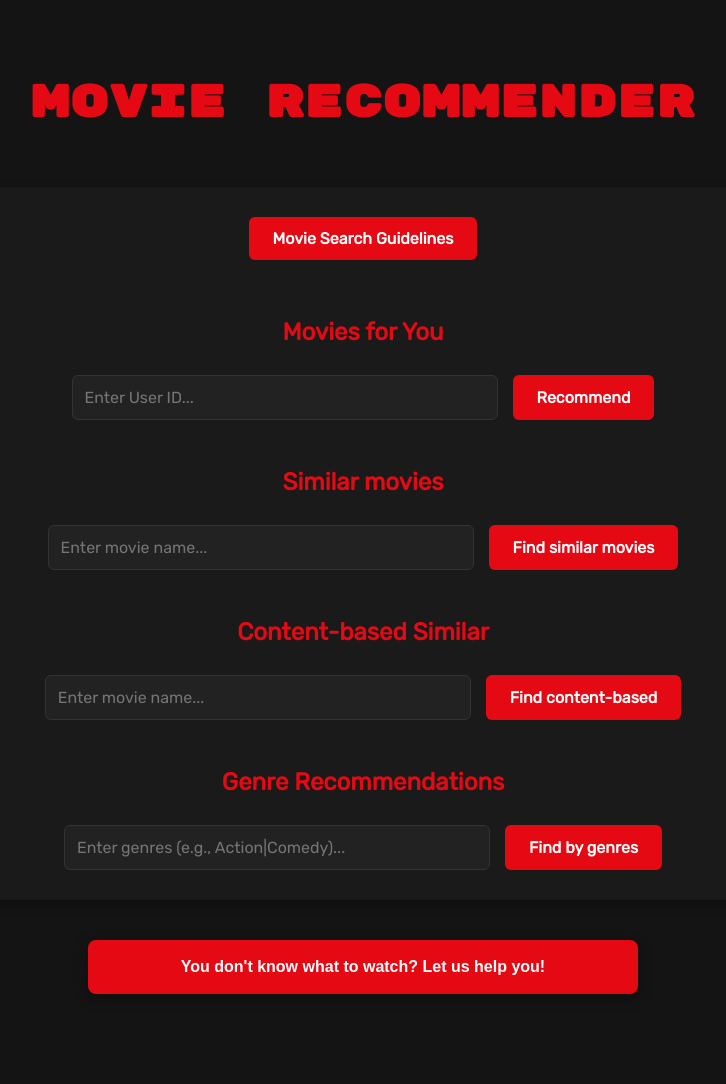
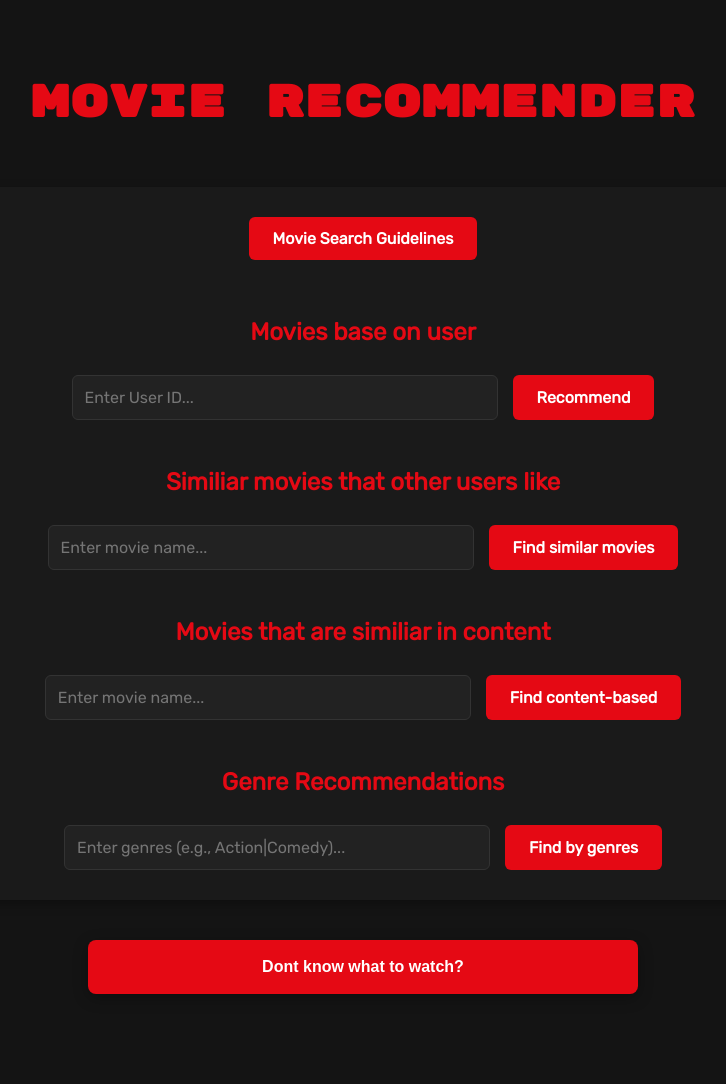
Before and after one commit to CosmosGoldl/Movies-recommendation, a Flask app: page / in a window 1280 px wide. Shown: the whole page, without its empty margins (277-1003 px from the left). Run offline with Flask 3, Linux system fonts and the light colour scheme; parts of the project's set-up code (start-up, migrations or seed data) failed here and were passed over.

Commit message:
Update UI text: improve search section labels and result heading

```diff
--- a/static/js/script.js
+++ b/static/js/script.js
@@ -348,7 +348,7 @@ async function getSimilar() {
 
         if (!response.ok) throw new Error(data.error || "Movie not found");
 
-        renderResults(data, `Because You Watched "${movieName}"`, 'becauseYouWatchedResults', 'becauseYouWatched');
+        renderResults(data, `Because you watched "${movieName}", others suggest:`, 'becauseYouWatchedResults', 'becauseYouWatched');
     } catch (error) {
         alert(error.message);
     }
--- a/templates/index.html
+++ b/templates/index.html
@@ -18,19 +18,19 @@
       </div>
 
       <div class="search-box">
-        <h3>Movies for You</h3>
+        <h3>Movies base on user</h3>
         <input type="number" id="userIdInput" placeholder="Enter User ID...">
         <button onclick="getRecommendations()">Recommend</button>
       </div>
 
       <div class="search-box">
-        <h3>Similar movies</h3>
+        <h3>Similiar movies that other users like</h3>
         <input type="text" id="movieInput" placeholder="Enter movie name...">
         <button onclick="getSimilar()">Find similar movies</button>
       </div>
 
       <div class="search-box">
-        <h3>Content-based Similar</h3>
+        <h3>Movies that are similiar in content</h3>
         <input type="text" id="contentMovieInput" placeholder="Enter movie name...">
         <button onclick="getContentBased()">Find content-based</button>
       </div>
@@ -47,7 +47,7 @@
               style="background-color: #E50914; color: white; width: 100%; max-width: 550px; padding: 18px; font-weight: bold; border-radius: 8px; cursor: pointer; font-size: 16px; border: none; box-shadow: 0 4px 15px rgba(0,0,0,0.3); transition: transform 0.2s, background-color 0.2s;"
               onmouseover="this.style.backgroundColor='#ff0a16'; this.style.transform='scale(1.02)';"
               onmouseout="this.style.backgroundColor='#E50914'; this.style.transform='scale(1)';">
-          You don't know what to watch? Let us help you!
+         Dont know what to watch?
       </button>
     </div>
 
```
